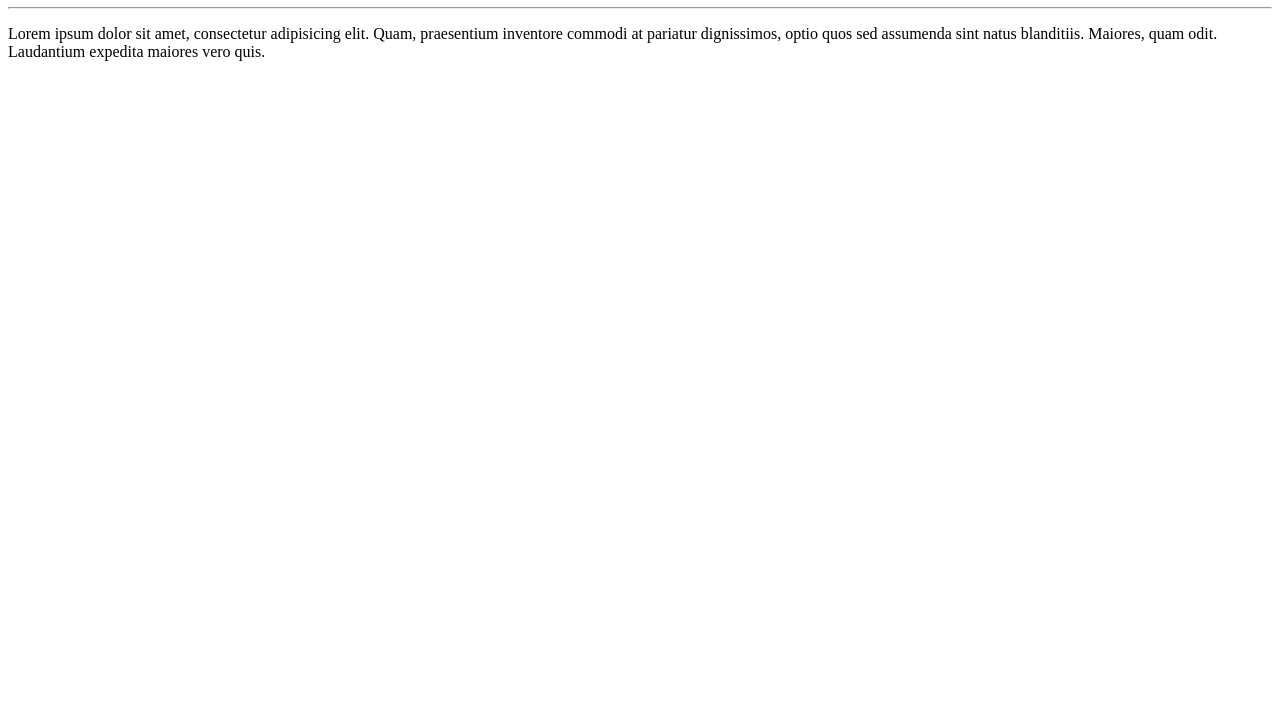
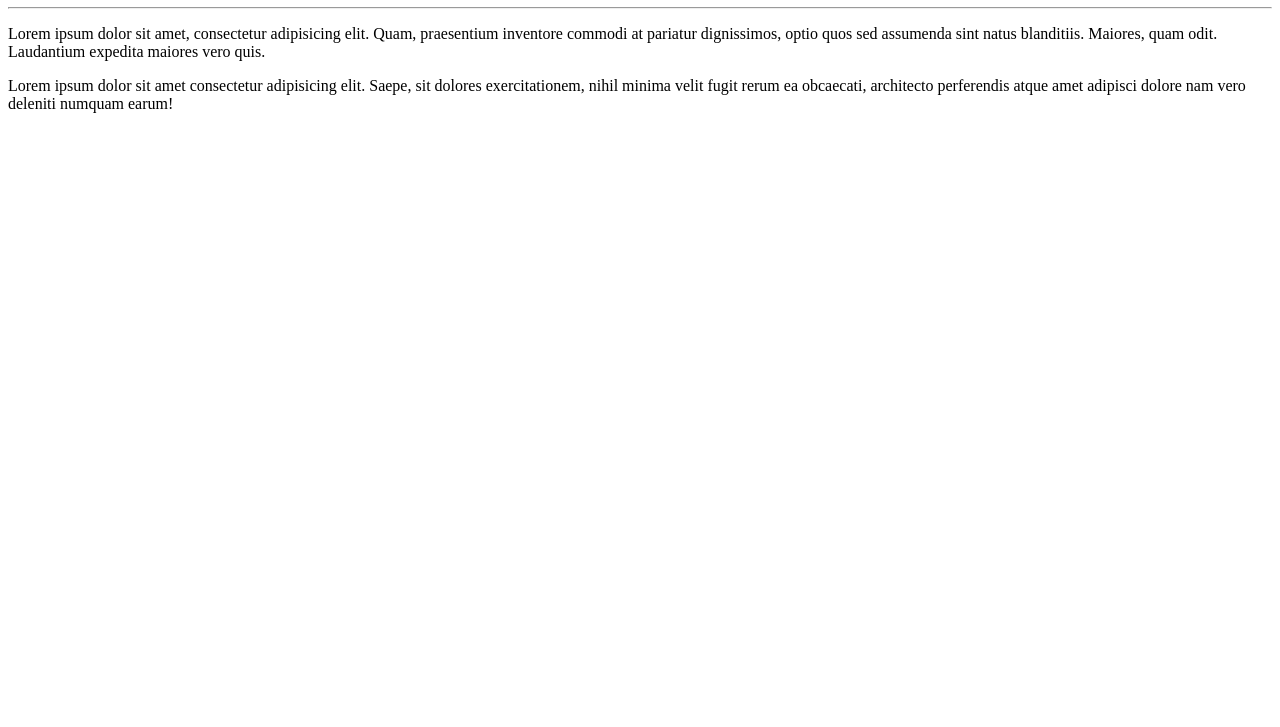
Before and after one commit to bruno-victor32/Ola-Mundo, a plain HTML site: page site-exemplo/index.html in a window 1280 px wide. Shown: the part 73-800 px from the top of the page. Drawn offline with Linux system fonts and the light colour scheme.

Commit message:
adicionei um paragráfo

```diff
--- a/site-exemplo/index.html
+++ b/site-exemplo/index.html
@@ -9,5 +9,6 @@
     <h1>Olá,Mundo!</h1>
     <hr>
     <p>Lorem ipsum dolor sit amet, consectetur adipisicing elit. Quam, praesentium inventore commodi at pariatur dignissimos, optio quos sed assumenda sint natus blanditiis. Maiores, quam odit. Laudantium expedita maiores vero quis.</p>
+    <p>Lorem ipsum dolor sit amet consectetur adipisicing elit. Saepe, sit dolores exercitationem, nihil minima velit fugit rerum ea obcaecati, architecto perferendis atque amet adipisci dolore nam vero deleniti numquam earum!</p>
 </body>
 </html>
```
